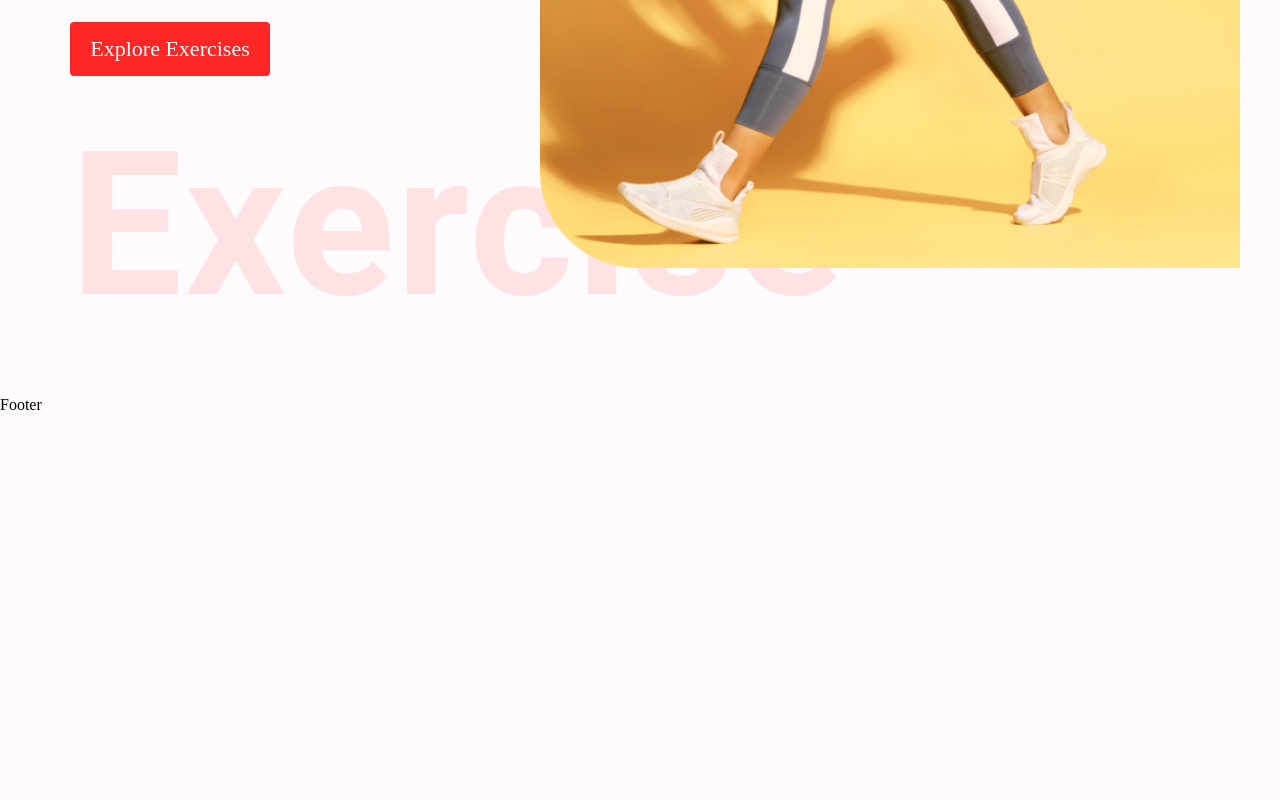
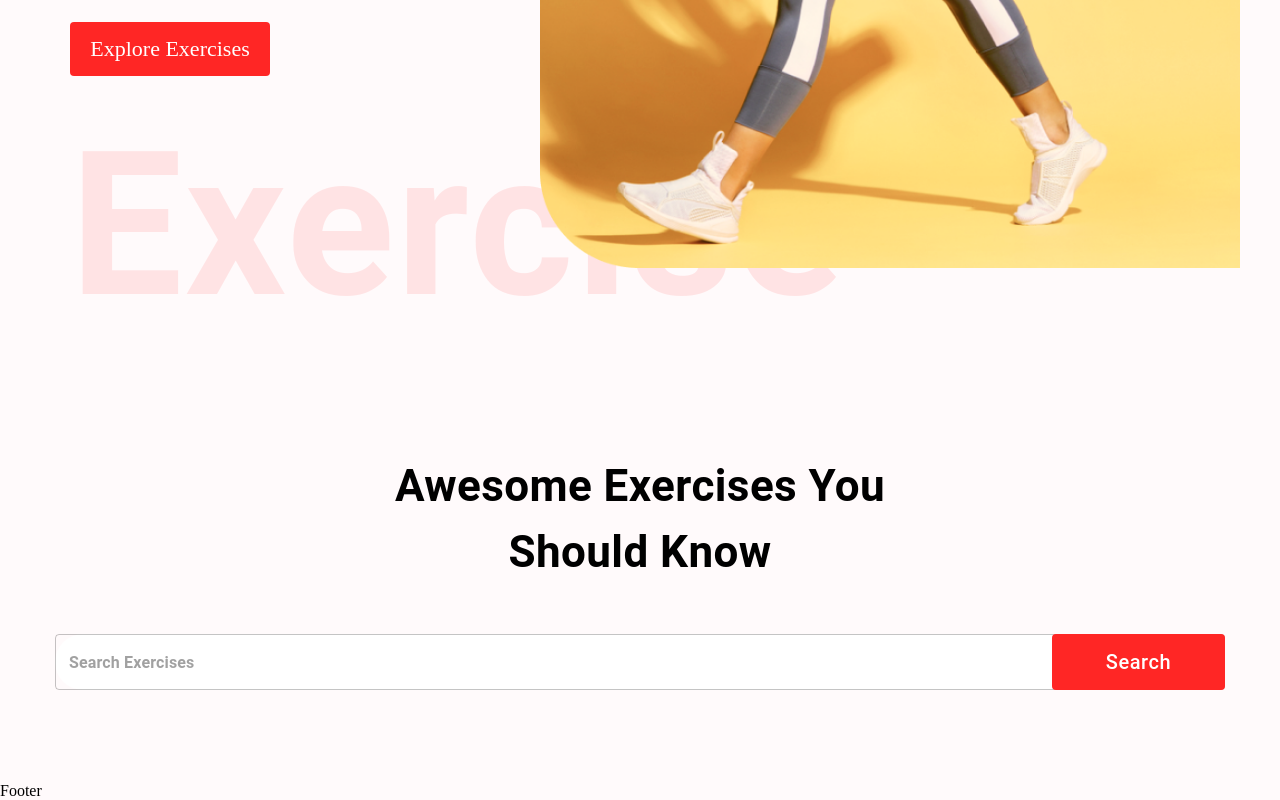
Before and after one commit to mateusmaiia/gym_app, a React (Create React App) app: page / in a window 1280 px wide. Shown: the part 598-1398 px from the top of the page. Before the commit the page ends 1012 px from the top, so only its background shows below. Built offline with nearby package versions, Linux system fonts and the light colour scheme; no server answers.

Commit message:
feat: SearchExercies

```diff
--- a/src/components/SearchExercises.js
+++ b/src/components/SearchExercises.js
@@ -1,11 +1,64 @@
-import React from 'react'
+import React, { useEffect, useState } from 'react';
+import { Box, Button, Stack, TextField, Typography } from '@mui/material';
 
-const SearchExercises = () => {
+import { exerciseOptions, fetchData } from '../utils/fetchData';
+// import HorizontalScrollbar from './HorizontalScrollbar';
+
+const SearchExercises = ({ setExercises, bodyPart, setBodyPart }) => {
+  const [search, setSearch] = useState('');
+  const [bodyParts, setBodyParts] = useState([]);
+
+  useEffect(() => {
+    const fetchExercisesData = async () => {
+      const bodyPartsData = await fetchData('https://exercisedb.p.rapidapi.com/exercises/bodyPartList', exerciseOptions);
+
+      setBodyParts(['all', ...bodyPartsData]);
+    };
+
+    fetchExercisesData();
+  }, []);
+
+  const handleSearch = async () => {
+    if (search) {
+      const exercisesData = await fetchData('https://exercisedb.p.rapidapi.com/exercises', exerciseOptions);
+
+      const searchedExercises = exercisesData.filter(
+        (item) => item.name.toLowerCase().includes(search)
+               || item.target.toLowerCase().includes(search)
+               || item.equipment.toLowerCase().includes(search)
+               || item.bodyPart.toLowerCase().includes(search),
+      );
+
+      window.scrollTo({ top: 1800, left: 100, behavior: 'smooth' });
+
+      setSearch('');
+      setExercises(searchedExercises);
+    }
+  };
+
   return (
-    <div>
+    <Stack alignItems="center" mt="37px" justifyContent="center" p="20px">
+      <Typography fontWeight={700} sx={{ fontSize: { lg: '44px', xs: '30px' } }} mb="49px" textAlign="center">
+        Awesome Exercises You <br /> Should Know
+      </Typography>
+      <Box position="relative" mb="72px">
+        <TextField
+          height="76px"
+          sx={{ input: { fontWeight: '700', border: 'none', borderRadius: '4px' }, width: { lg: '1170px', xs: '350px' }, backgroundColor: '#fff', borderRadius: '40px' }}
+          value={search}
+          onChange={(e) => setSearch(e.target.value.toLowerCase())}
+          placeholder="Search Exercises"
+          type="text"
+        />
+        <Button className="search-btn" sx={{ bgcolor: '#FF2625', color: '#fff', textTransform: 'none', width: { lg: '173px', xs: '80px' }, height: '56px', position: 'absolute', right: '0px', fontSize: { lg: '20px', xs: '14px' } }} onClick={handleSearch}>
+          Search
+        </Button>
+      </Box>
+      {/* <Box sx={{ position: 'relative', width: '100%', p: '20px' }}>
+        <HorizontalScrollbar data={bodyParts} bodyParts setBodyPart={setBodyPart} bodyPart={bodyPart} />
+      </Box> */}
+    </Stack>
+  );
+};
 
-    </div>
-  )
-}
-
-export default SearchExercises
+export default SearchExercises;
```
